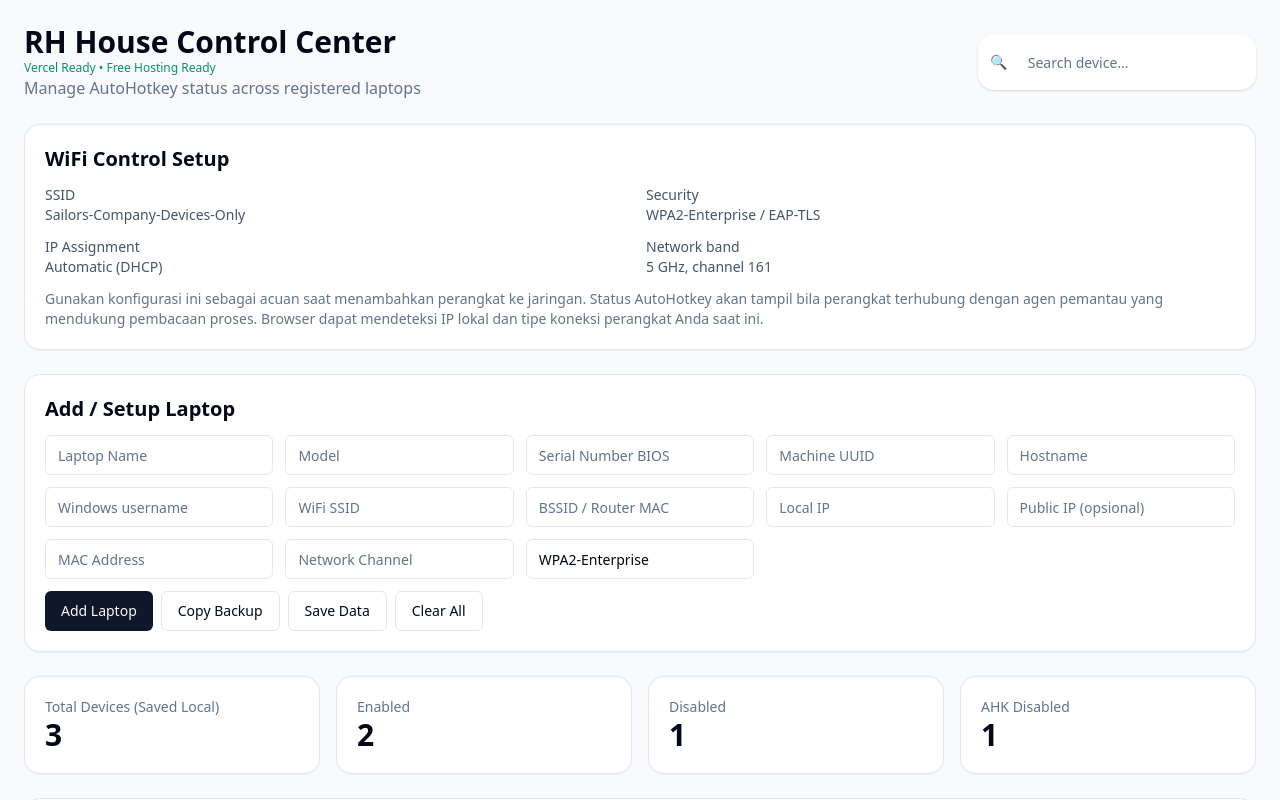
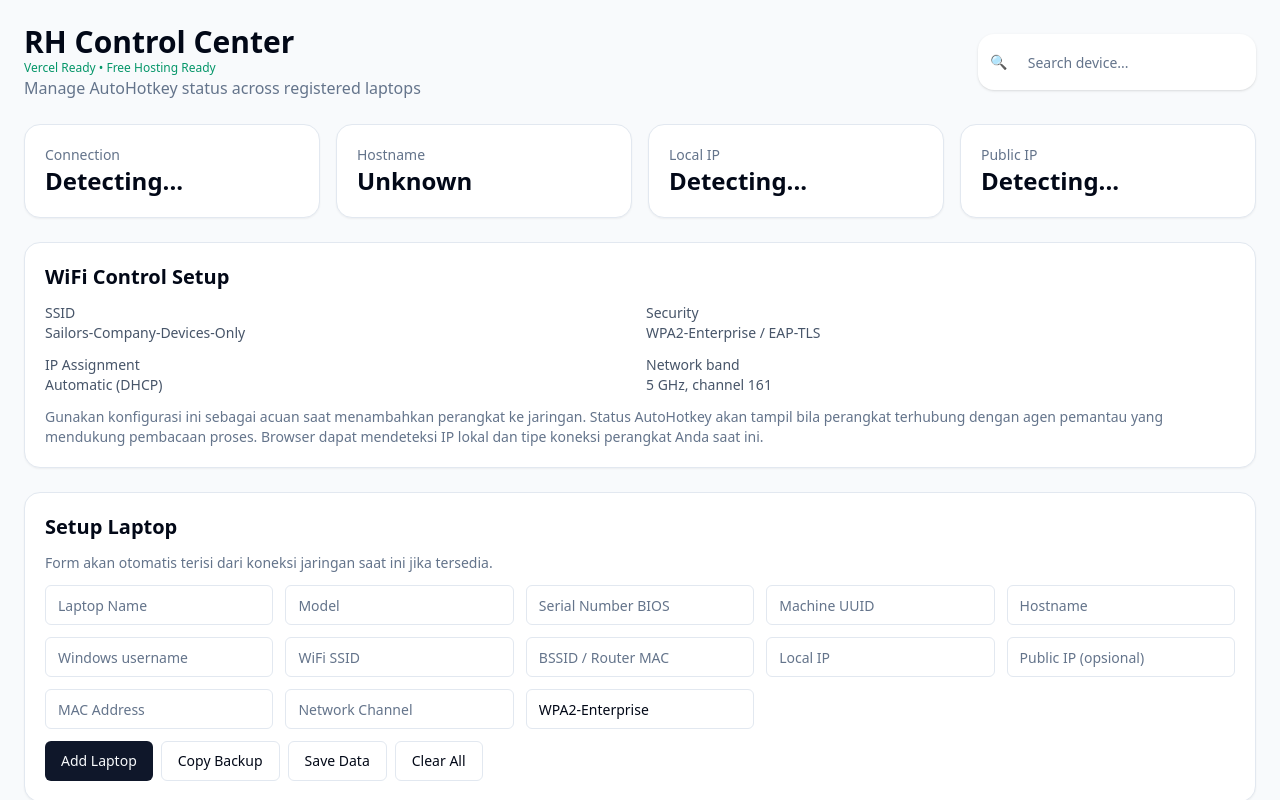
Before and after one commit to riohutagalung/Bot-Remote, a Next.js app: page / in a window 1280 px wide. Shown: the top 800 px of the page. Built offline with nearby package versions, Linux system fonts and the light colour scheme.

Commit message:
Update Next page for RH Control Center and auto-fill network form

```diff
--- a/app/page.tsx
+++ b/app/page.tsx
@@ -14,6 +14,34 @@ function Icon({ children }: { children: React.ReactNode }) {
   );
 }
 
+async function detectLocalIps() {
+  if (typeof window === 'undefined' || !(window as any).RTCPeerConnection) return [];
+
+  return new Promise<string[]>((resolve) => {
+    const ips = new Set<string>();
+    const pc = new RTCPeerConnection({
+      iceServers: [{ urls: 'stun:stun.l.google.com:19302' }],
+    });
+    pc.createDataChannel('');
+
+    pc.onicecandidate = (event) => {
+      if (!event.candidate) {
+        pc.close();
+        resolve(Array.from(ips));
+        return;
+      }
+
+      const candidate = event.candidate.candidate;
+      const ipRegex = /([0-9]{1,3}(?:\.[0-9]{1,3}){3})/g;
+      let match;
+      while ((match = ipRegex.exec(candidate))) {
+        ips.add(match[1]);
+      }
+    };
+
+    pc.createOffer().then((offer) => pc.setLocalDescription(offer)).catch(() => {});
+  });
+}
 
 interface Device {
   id: number;
@@ -107,6 +135,13 @@ export default function Home() {
   const [form, setForm] = useState(blankForm);
   const STORAGE_KEY = 'rh-house-devices';
   const [devices, setDevices] = useState<Device[]>([]);
+  const [networkInfo, setNetworkInfo] = useState({
+    connectionType: 'Detecting...',
+    localIp: 'Detecting...',
+    hostname: '',
+    publicIp: 'Detecting...',
+    isOnline: null as boolean | null,
+  });
 
   useEffect(() => {
     if (typeof window !== 'undefined') {
@@ -196,7 +231,65 @@ export default function Home() {
         lastChecked: 'Never',
       } as Device,
     ]);
-    setForm(blankForm);  };
+    setForm(blankForm);
+  };
+
+  const autoFillNetworkInfo = async () => {
+    if (typeof window === 'undefined') return;
+
+    const query = new URLSearchParams(window.location.search);
+    const urlWifi = query.get('ssid') || query.get('wifi');
+    const urlHost = query.get('hostname');
+    const urlIp = query.get('ip');
+    const urlPublicIp = query.get('publicIp') || query.get('publicip');
+    const urlName = query.get('name');
+    const urlWifiSecurity = query.get('wifiSecurity') || query.get('wifi_security');
+
+    const connection = (navigator as any).connection || {};
+    const connectionType = connection.type === 'wifi'
+      ? 'Wi-Fi'
+      : connection.type
+      ? String(connection.type)
+      : connection.effectiveType
+      ? `Network (${connection.effectiveType})`
+      : 'Connected network';
+
+    const localIps = await detectLocalIps();
+    const localIp = urlIp || localIps.find((ip) => !ip.startsWith('169.') && !ip.startsWith('127.') && !ip.startsWith('0.')) || localIps[0] || '';
+    const hostname = urlHost || window.location.hostname || '';
+
+    setNetworkInfo({
+      connectionType,
+      localIp: localIp || 'Unknown',
+      hostname: hostname || 'Unknown',
+      publicIp: urlPublicIp || 'Detecting...',
+      isOnline: navigator.onLine,
+    });
+
+    setForm((prev) => ({
+      ...prev,
+      wifi: prev.wifi || urlWifi || connectionType,
+      wifiSecurity: prev.wifiSecurity || urlWifiSecurity || 'WPA2-Enterprise',
+      hostname: prev.hostname || hostname,
+      ip: prev.ip || localIp,
+      publicIp: prev.publicIp || urlPublicIp || '',
+      name: prev.name || urlName || (hostname ? `Laptop ${hostname}` : ''),
+    }));
+
+    try {
+      const response = await fetch('https://api.ipify.org?format=json');
+      const data = await response.json();
+      if (data?.ip) {
+        setNetworkInfo((prev) => ({ ...prev, publicIp: data.ip }));
+      }
+    } catch {
+      setNetworkInfo((prev) => ({ ...prev, publicIp: urlPublicIp || 'Unknown' }));
+    }
+  };
+
+  useEffect(() => {
+    autoFillNetworkInfo();
+  }, []);
 
   const detectCurrentDevice = async () => {
     if (typeof window === 'undefined') return;
@@ -253,7 +346,7 @@ export default function Home() {
       <div className='max-w-7xl mx-auto space-y-6'>
         <div className='flex flex-col md:flex-row md:items-center md:justify-between gap-4'>
           <div>
-            <h1 className='text-3xl font-bold'>RH House Control Center</h1>
+            <h1 className='text-3xl font-bold'>RH Control Center</h1>
             <div className='text-xs text-emerald-600 font-medium'>Vercel Ready • Free Hosting Ready</div>
             <p className='text-slate-500'>Manage AutoHotkey status across registered laptops</p>
           </div>
@@ -267,6 +360,33 @@ export default function Home() {
               className='border-0 shadow-none'
             />
           </div>
+        </div>
+
+        <div className='grid md:grid-cols-4 gap-4'>
+          <Card className='rounded-2xl'>
+            <CardContent className='p-5'>
+              <div className='text-sm text-slate-500'>Connection</div>
+              <div className='text-2xl font-semibold'>{networkInfo.connectionType}</div>
+            </CardContent>
+          </Card>
+          <Card className='rounded-2xl'>
+            <CardContent className='p-5'>
+              <div className='text-sm text-slate-500'>Hostname</div>
+              <div className='text-2xl font-semibold'>{networkInfo.hostname || 'Unknown'}</div>
+            </CardContent>
+          </Card>
+          <Card className='rounded-2xl'>
+            <CardContent className='p-5'>
+              <div className='text-sm text-slate-500'>Local IP</div>
+              <div className='text-2xl font-semibold'>{networkInfo.localIp}</div>
+            </CardContent>
+          </Card>
+          <Card className='rounded-2xl'>
+            <CardContent className='p-5'>
+              <div className='text-sm text-slate-500'>Public IP</div>
+              <div className='text-2xl font-semibold'>{networkInfo.publicIp}</div>
+            </CardContent>
+          </Card>
         </div>
 
         <Card className='rounded-2xl'>
@@ -296,7 +416,8 @@ export default function Home() {
 
         <Card className='rounded-2xl'>
           <CardContent className='p-5 space-y-3'>
-            <div className='text-xl font-semibold'>Add / Setup Laptop</div>
+            <div className='text-xl font-semibold'>Setup Laptop</div>
+            <div className='text-sm text-slate-500'>Form akan otomatis terisi dari koneksi jaringan saat ini jika tersedia.</div>
             <div className='grid md:grid-cols-5 gap-3'>
               <Input placeholder='Laptop Name' value={form.name} onChange={(e) => setForm({ ...form, name: e.target.value })} />
               <Input placeholder='Model' value={form.model} onChange={(e) => setForm({ ...form, model: e.target.value })} />
```
